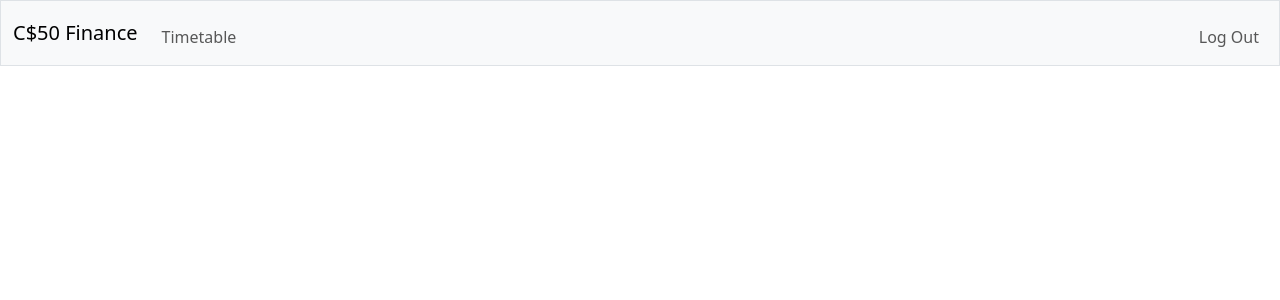
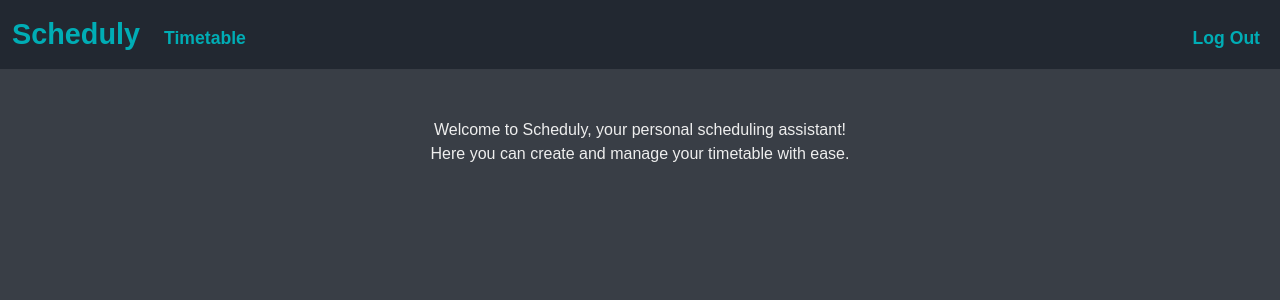
Before and after one commit to Dragontand/Final-project, a Flask app: page / in a window 1280 px wide. Shown: the top 300 px of the page. Run offline with Flask 3, Linux system fonts and the light colour scheme; a user stored in the database is signed in.

Commit message:
Added own theme
Added own color-theme and fonts

```diff
--- /dev/null
+++ b/static/styles.css
@@ -0,0 +1,43 @@
+body {
+  background-color: #393E46;
+}
+
+/* <weight>: Use a value from 100 to 900 */
+
+.main-font {
+  font-family: "Work Sans", sans-serif;
+  font-optical-sizing: auto;
+  font-weight: 400;
+  font-style: normal;
+  color: #EEEEEE;
+}
+
+/* Set navbar styles */
+.navbar-style {
+  background-color: #222831 !important;
+  border-bottom: 1px solid #383d45 !important;
+}
+
+/* Set brand styles (logo) */
+.navbar-style .navbar-brand {
+  font-family: "Work Sans", sans-serif;
+  font-weight: 800;
+  font-style: normal;
+  font-optical-sizing: auto;
+  color: #00ADB5 !important;
+  font-size: 1.8rem; /* bigger size for logo */
+}
+
+/* Set nav-link styles */
+.navbar-style .nav-link {
+  font-family: "Work Sans", sans-serif;
+  font-weight: 600;
+  font-style: normal;
+  font-optical-sizing: auto;
+  color: #00ADB5 !important;
+  font-size: 1.1rem; /* smaller size for links */
+}
+
+.navbar-style .nav-link:hover {
+  color: #EEEEEE !important; /* Change color on hover */
+}
--- a/templates/index.html
+++ b/templates/index.html
@@ -6,6 +6,9 @@
 
 {% block main %}
 
-
+    <p class="main-font">
+        Welcome to Scheduly, your personal scheduling assistant!<br>
+        Here you can create and manage your timetable with ease.
+    </p>
 
 {% endblock %}
--- a/templates/layout.html
+++ b/templates/layout.html
@@ -16,30 +16,30 @@
 
         <link href="/static/styles.css" rel="stylesheet">
 
-        <title>C$50 Finance: {% block title %}{% endblock %}</title>
+        <title>Scheduly: {% block title %}{% endblock %}</title>
 
     </head>
 
     <body>
 
-        <nav class="bg-light border navbar navbar-expand-md navbar-light">
+        <nav class="navbar navbar-expand-md navbar-style">
             <div class="container-fluid">
-                <a class="navbar-brand" href="/"><span class="blue">C</span><span class="red">$</span><span class="yellow">5</span><span class="green">0</span> <span class="red">Finance</span></a>
+                <a class="navbar-brand" href="/"><span>Scheduly</span></a>
                 <button aria-controls="navbar" aria-expanded="false" aria-label="Toggle navigation" class="navbar-toggler" data-bs-target="#navbar" data-bs-toggle="collapse" type="button">
                     <span class="navbar-toggler-icon"></span>
                 </button>
                 <div class="collapse navbar-collapse" id="navbar">
                     {% if session["user_id"] %}
                         <ul class="navbar-nav me-auto mt-2">
-                            <li class="nav-item"><a class="nav-link" href="/timetable">Timetable</a></li>
+                            <li class="nav-item"><a class="nav-link" href="/timetable"><span>Timetable</span></a></li>
                         </ul>
                         <ul class="navbar-nav ms-auto mt-2">
                             <li class="nav-item"><a class="nav-link" href="/logout">Log Out</a></li>
                         </ul>
                     {% else %}
                         <ul class="navbar-nav ms-auto mt-2">
-                            <li class="nav-item"><a class="nav-link" href="/register">Register</a></li>
-                            <li class="nav-item"><a class="nav-link" href="/login">Log In</a></li>
+                            <li class="nav-item"><a class="nav-link" href="/register"><span>Register</span></a></li>
+                            <li class="nav-item"><a class="nav-link" href="/login"><span>Log In</span></a></li>
                         </ul>
                     {% endif %}
                 </div>
```
Also changed, not shown: static/style.css (deleted, +0 -25 lines).
